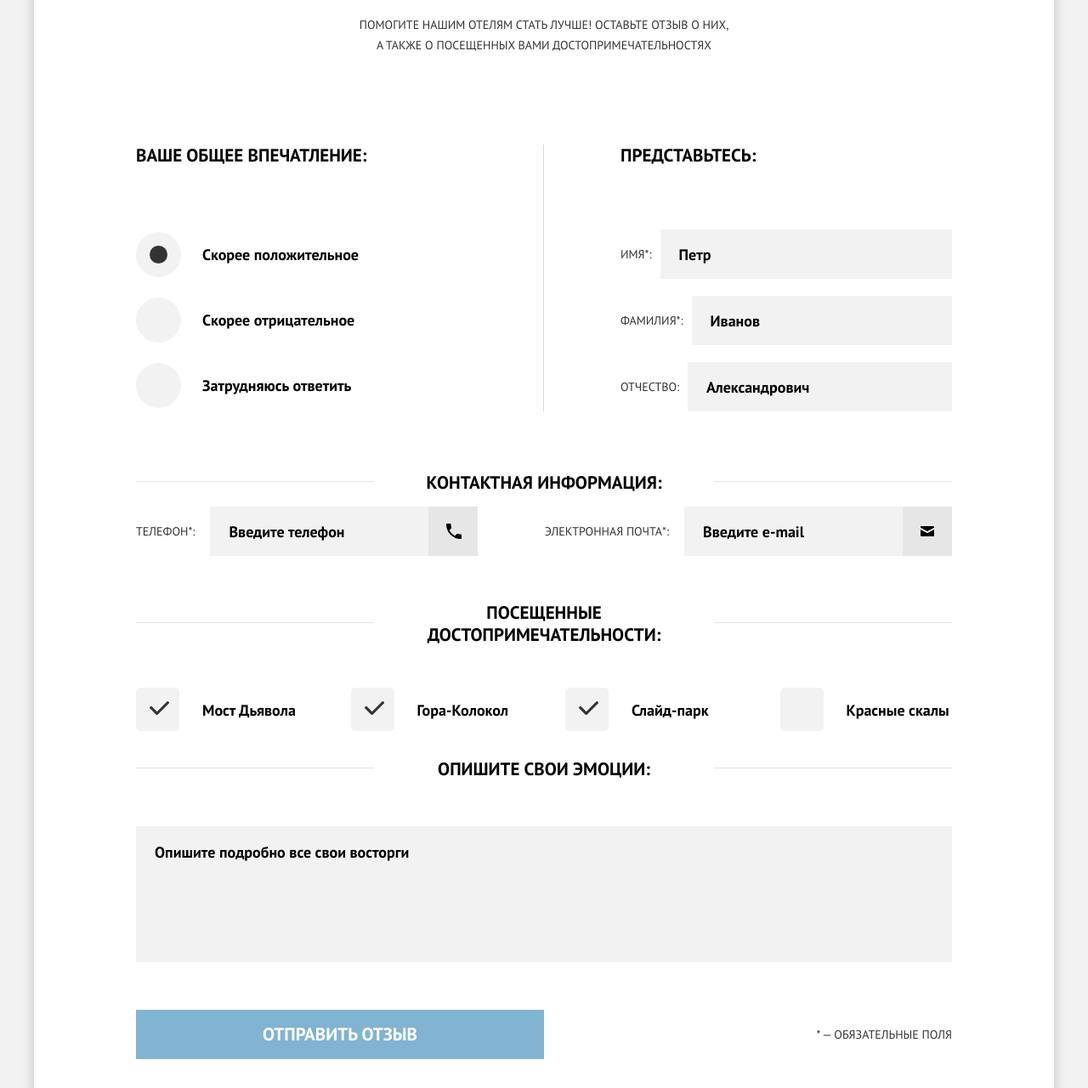
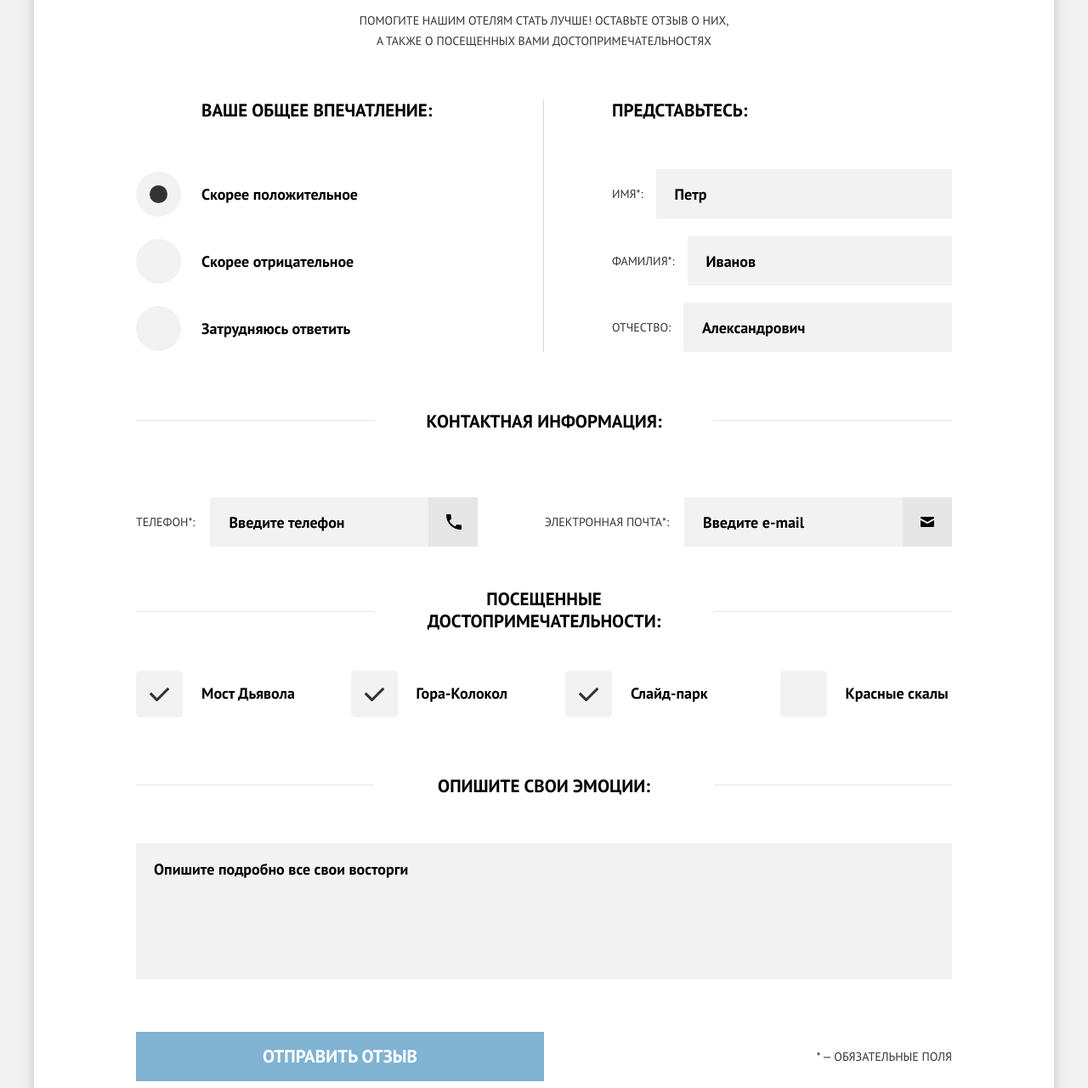
Before and after one commit to FoxMalder-coder/1406535-sedona-21, a website: page source/form.html in a window 1280 px wide. Shown: the part 517-1797 px from the top of the page at 85% size. Drawn offline with nearby package versions, Linux system fonts and the light colour scheme; files that its build step writes are made by us from their sources.

Commit message:
Форма ПП хром

```diff
--- a/source/form.html
+++ b/source/form.html
@@ -55,11 +55,11 @@
       </div>
       <div class="intro__lead lead-form">
         <b class="lead-form__slogan">Оставьте свой отзыв</b>
-        <p class="lead-form__text">Помогите нашим отелям стать лучше! Оставьте отзыв о них, <br class="break-non-mobile">а также о посещенных вами достопримечательностях</p>
+        <p class="lead-form__text">Помогите нашим отелям стать лучше! Оставьте отзыв о них, <br class="break-non-mobile">а&nbsp;также о посещенных вами достопримечательностях</p>
       </div>
     </div>
 
-    <form class="form" action="https://echo.htmlacademy.ru" novalidate>
+    <form class="form" action="https://echo.htmlacademy.ru">
       <fieldset class="form__group form__group--author">
         <legend class="visually-hidden">ФИО</legend>
         <div class="form__group-title">Представьтесь:</div>
--- a/source/sass/blocks/form.scss
+++ b/source/sass/blocks/form.scss
@@ -11,7 +11,7 @@ $bg-active: #d5d5d5;
     "places"
     "comment"
     "button";
-  padding: 0 20px 48px;
+  padding: 0 20px 45px;
 
   @media (min-width: $width-tablet) {
     grid-template-columns: repeat(2, 1fr);
@@ -48,6 +48,7 @@ $bg-active: #d5d5d5;
 
 .form input:not(.button),
 .form textarea {
+  width: 100%;
   height: 58px;
   padding: 18px 22px 14px;
   background-color: $bg-normal;
@@ -115,7 +116,7 @@ $bg-active: #d5d5d5;
   @include text(18px, 26px, 700, $text-main);
   padding-top: 14px;
   padding-bottom: 14px;
-  padding-left: 78px;
+  padding-left: 77px;
 }
 
 // Псевдоэлементы радио- и чекбоксов
@@ -138,8 +139,8 @@ $bg-active: #d5d5d5;
     top: 0;
     left: 0;
     content: "";
-    width: 51px;
-    height: 51px;
+    width: 55px;
+    height: 55px;
     background-color: $bg-normal;
     border-radius: 5px;
   }
@@ -177,7 +178,7 @@ $bg-active: #d5d5d5;
 .form input:checked ~ .form__label-checkbox {
   &::after {
     position: absolute;
-    top: 16px;
+    top: 20px;
     left: 16px;
     content: "";
     width: 23px;
@@ -197,22 +198,20 @@ $bg-active: #d5d5d5;
   @include text(18px, 26px, 700, $text-main);
   width: 100%;
   height: 160px;
-  padding-top: 13px;
-  padding-bottom: 13px;
   margin-top: 15px;
-  margin-bottom: 50px;
+  padding: 13px 21px;
   resize: none;
 
   @media (min-width: $width-tablet) {
+    margin-top: 54px;
     padding-top: 18px;
     padding-bottom: 18px;
-    margin-top: 54px;
   }
 }
 
 .form__group {
   margin: 0;
-  padding: 20px 0;
+  padding: 20px 0 25px;
   border: 0;
   border-top: 1px solid #e5e5e5;
 
@@ -233,20 +232,20 @@ $bg-active: #d5d5d5;
   }
 
   @media (min-width: $width-desktop) {
-    margin-left: 90px;
+    margin-left: 80px;
   }
 }
 
 .form__group--author .form__row {
   display: grid;
   grid-template-columns: min-content 1fr;
-  grid-gap: 10px;
+  grid-column-gap: 15px;
   align-items: center;
 }
 
 .form__group--author .form__group-title {
   @media (min-width: $width-tablet) {
-    margin-bottom: 54px;
+    margin-bottom: 36px;
   }
 }
 
@@ -257,12 +256,14 @@ $bg-active: #d5d5d5;
   grid-row-gap: 15px;
 
   @media (min-width: $width-tablet) {
+    grid-row-gap: 24px;
     margin-top: 82px;
     border-top: 1px solid #e5e5e5;
   }
 
   @media (min-width: $width-desktop) {
     grid-template-columns: 1fr min-content;
+    margin-top: 80px;
   }
 }
 
@@ -270,7 +271,7 @@ $bg-active: #d5d5d5;
   display: grid;
   grid-template-columns: 1fr;
   grid-template-rows: min-content min-content;
-  grid-row-gap: 6px;
+  grid-row-gap: 9px;
 
   @media (min-width: $width-desktop) {
     grid-template-columns: min-content 315px;
@@ -285,6 +286,7 @@ $bg-active: #d5d5d5;
     z-index: 10;
     text-align: center;
     margin-top: -12px;
+    margin-bottom: -3px;
 
     &::after {
       position: absolute;
@@ -301,6 +303,7 @@ $bg-active: #d5d5d5;
 
   @media (min-width: $width-desktop) {
     grid-column: 1 / -1;
+    margin-bottom: 52px;
   }
 }
 
@@ -318,16 +321,23 @@ $bg-active: #d5d5d5;
 .form__group--rating {
   grid-area: rating;
   display: grid;
-  grid-row-gap: 20px;
+  grid-row-gap: 17px;
 
   @media (min-width: $width-tablet) {
     border-right: 1px solid #d8d8d8;
+    grid-row-gap: 25px;
   }
 }
 
 .form__group--rating .form__group-title {
+  margin-bottom: 6px;
+
   @media (min-width: $width-tablet) {
-    margin-bottom: 54px;
+    margin-bottom: 34px;
+  }
+
+  @media (min-width: $width-desktop) {
+    padding-left: 77px;
   }
 }
 
@@ -335,7 +345,7 @@ $bg-active: #d5d5d5;
 .form__group--places {
   grid-area: places;
   display: grid;
-  grid-row-gap: 24px;
+  grid-row-gap: 26px;
 
   @media (min-width: $width-mobile-only) {
     grid-template-columns: 1fr 1fr;
@@ -343,8 +353,9 @@ $bg-active: #d5d5d5;
   }
 
   @media (min-width: $width-tablet) {
-    grid-template-columns: 90px 1fr 60px 1fr 90px;
-    margin-top: 78px;
+    grid-template-columns: 95px 1fr 60px 1fr 95px;
+    grid-row-gap: 35px;
+    margin-top: 76px;
   }
 
   @media (min-width: $width-desktop) {
@@ -377,6 +388,9 @@ $bg-active: #d5d5d5;
 }
 
 .form__group--places .form__group-title {
+  margin-top: -5px;
+  margin-bottom: -3px;
+
   @media (min-width: $width-mobile-only) {
     grid-column: 1 / -1;
   }
@@ -385,8 +399,8 @@ $bg-active: #d5d5d5;
     position: relative;
     z-index: 10;
     text-align: center;
-    margin-top: -25px;
-    margin-bottom: 25px;
+    margin-top: -28px;
+    margin-bottom: 10px;
 
     &::after {
       position: absolute;
@@ -405,9 +419,11 @@ $bg-active: #d5d5d5;
 // Блок комментарии
 .form__group--comment {
   grid-area: comment;
+  margin-bottom: 20px;
 
   @media (min-width: $width-tablet) {
-    margin-top: 40px;
+    margin-top: 80px;
+    margin-bottom: 56px;
     border-top: 1px solid #e5e5e5;
   }
 }
@@ -449,4 +465,10 @@ $bg-active: #d5d5d5;
 
 .form__button {
   grid-area: button;
+  max-width: 324px;
+  margin: 0 auto;
+
+  @media (min-width: $width-tablet) {
+    max-width: 100%;
+  }
 }
--- a/source/sass/blocks/intro.scss
+++ b/source/sass/blocks/intro.scss
@@ -37,7 +37,8 @@
   justify-content: center;
   align-items: center;
   width: 100%;
-  min-height: 158px;
+  min-height: 165px;
+  margin-top: -10px;
   background-color: #af9499;
   background-image: url("../img/background-intro.jpg");
   background-repeat: no-repeat;
@@ -45,11 +46,11 @@
   background-size: cover;
 
   @media (min-width: $width-tablet) {
-    min-height: 290px;
+    min-height: 297px;
   }
 
   @media (min-width: $width-desktop) {
-    min-height: 300px;
+    min-height: 310px;
   }
 }
 
--- a/source/sass/blocks/lead-form.scss
+++ b/source/sass/blocks/lead-form.scss
@@ -1,14 +1,14 @@
 .lead-form {
   text-transform: uppercase;
   text-align: center;
-  padding: 36px 20px 16px;
+  padding: 36px 20px 17px;
 
   @media (min-width: $width-tablet) {
-    padding: 65px 7.8125% 75px;
+    padding: 65px 7.8125% 25px;
   }
 
   @media (min-width: $width-desktop) {
-    padding: 113px 10% 55px;
+    padding: 113px 10% 7px;
   }
 }
 
@@ -22,5 +22,5 @@
 
 .lead-form__text {
   @include text(14px, 24px, 400, $text-additional);
-  margin: 35px 0 0;
+  margin: 30px 0 0;
 }
--- a/source/sass/blocks/modal.scss
+++ b/source/sass/blocks/modal.scss
@@ -45,6 +45,14 @@
 
 .modal__button {
   grid-area: button;
+
+  .button {
+    font-size: 18px;
+
+    @media (min-width: $width-tablet) {
+      font-size: 21px;
+    }
+  }
 }
 
 .modal__slogan {
@@ -58,7 +66,7 @@
 
 .modal__text {
   @include text(14px, 24px, 400, $text-additional);
-  margin: 35px 0 0;
+  margin: 25px 0 0;
 }
 
 .modal__intro {
@@ -82,12 +90,14 @@
 }
 
 .modal__inner--error .modal__intro {
+  padding-left: 55px;
+  padding-right: 55px;
   padding-bottom: 25px;
 
   @media (min-width: $width-tablet) {
     padding-left: 60px;
     padding-right: 60px;
-    padding-bottom: 55px;
+    padding-bottom: 35px;
   }
 }
 
@@ -115,8 +125,6 @@
 }
 
 .modal__inner--success .modal__intro {
-  padding-bottom: 50px;
-
   @media (min-width: $width-mobile-only) {
     padding-left: 90px;
     padding-right: 90px;
--- a/source/sass/blocks/page-footer.scss
+++ b/source/sass/blocks/page-footer.scss
@@ -44,7 +44,7 @@
 
 .page-footer__copyright {
   grid-area: copyright;
-  padding-right: 5px;
+  padding-right: 9px;
 
   @media (min-width: $width-tablet) {
     justify-self: end;
```
